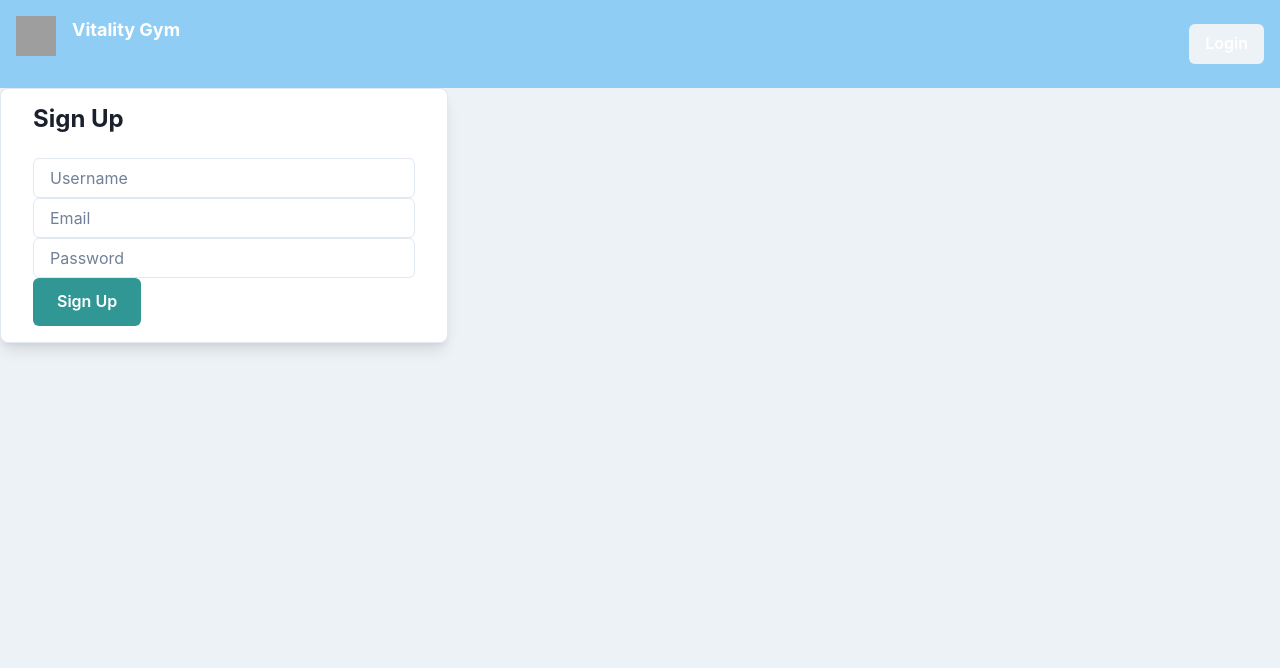
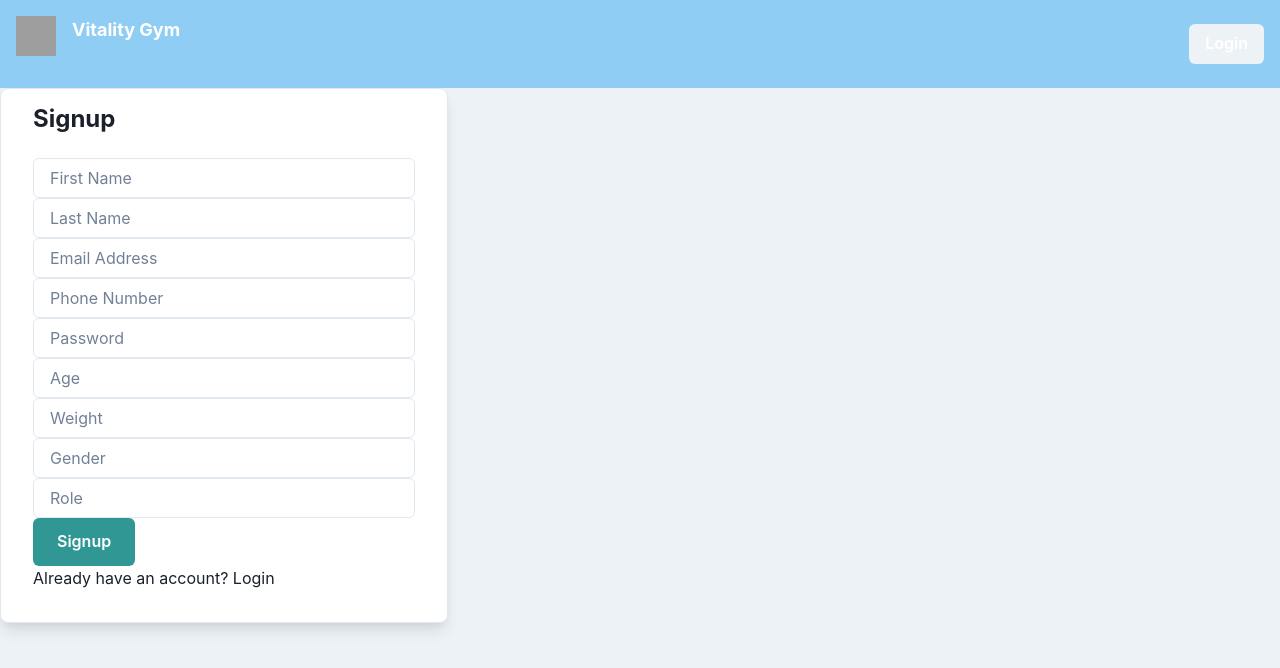
Before and after one commit to wahitom/wor, a React (Create React App) app: page /signup in a window 1280 px wide. Shown: the top 668 px of the page. Built offline with nearby package versions, Linux system fonts and the light colour scheme; grey boxes are pictures that could not be loaded.

Commit message:
Added signup functionality

```diff
--- a/src/pages/Signup.js
+++ b/src/pages/Signup.js
@@ -1,38 +1,90 @@
-import React, { useState } from 'react';
+// Import necessary libraries and components
+import React, { useContext } from "react";
 import {
   ChakraProvider,
+  Box,
   CSSReset,
-  Box,
   Input,
   Stack,
   Button,
   Heading,
-} from '@chakra-ui/react';
+} from "@chakra-ui/react";
+import { Link as RouterLink } from "react-router-dom";
+import { useFormik } from "formik";
+import * as Yup from "yup";
+import toast from "react-hot-toast";
+import { useNavigate } from "react-router-dom";
+import { AuthContext } from "../context/AuthContext";
+import { api } from "../utils/utils";
 
 function Signup() {
-  // State variables to track the sign-up information
-  const [username, setUsername] = useState('');
-  const [email, setEmail] = useState('');
-  const [password, setPassword] = useState('');
+  const navigate = useNavigate();
+  const { setIsAuthenticated } = useContext(AuthContext);
 
-  // Function to handle form submission
-  function handleSignup(e) {
-    e.preventDefault();
-    // TODO: Send a request to the sign-up API with username, email, and password.
-    // Handle the response accordingly, e.g., display an error message or redirect on success.
-  }
+  const formik = useFormik({
+    validationSchema: Yup.object().shape({
+      first_name: Yup.string().required("First Name is required"),
+      last_name: Yup.string().required("Last Name is required"),
+      email: Yup.string()
+        .email("Enter a valid email address")
+        .required("Email address is required"),
+      phone: Yup.number().required("Phone number is required"),
+      password: Yup.string().required("Password is required"),
+      age: Yup.number().required("Age is required"),
+      weight: Yup.number().required("Weight is required"),
+      gender: Yup.string().required("Gender is required"),
+      role: Yup.string().required("Role is required"),
+    }),
+    initialValues: {
+      first_name: "",
+      last_name: "",
+      email: "",
+      phone: "",
+      password: "",
+      age: "",
+      weight: "",
+      gender: "",
+      role: "",
+    },
+    onSubmit: async (values, { resetForm }) => {
+      try {
+        const res = await api.post("users", values);
+        console.log(res);
+
+        toast.success(res.data.message);
+
+        // Reset the form if successful
+        resetForm();
+
+        // Store details inside localStorage
+        localStorage.setItem("session", JSON.stringify(res.data));
+        setIsAuthenticated(true);
+
+        // Navigate user to homepage
+        navigate("/");
+
+        // Persist user
+      } catch (error) {
+        const data = error.response.data;
+
+        toast.error(data.message);
+
+        console.log("Unable to sign up");
+      }
+    },
+  });
 
   return (
     <ChakraProvider>
       {/* Reset default styles for consistent styling */}
       <CSSReset />
-      {/* Main container for centering the sign-up form */}
+      {/* Main container for centering the signup form */}
       <Box
         minH="100vh"
         d="flex"
         alignItems="center"
         justifyContent="center"
-        bg="gray.100" // Background color
+        bg="gray.100"
       >
         {/* Form container with border, padding, and shadow */}
         <Box
@@ -41,37 +93,129 @@ function Signup() {
           width="md"
           borderRadius={8}
           boxShadow="lg"
-          bg="white" // Background color
+          bg="white"
         >
           {/* Form content */}
           <Box p={4}>
             {/* Stack for organizing child components with spacing */}
             <Stack spacing={4}>
-              {/* Heading for the sign-up form */}
-              <Heading fontSize="2xl">Sign Up</Heading>
+              {/* Heading for the signup form */}
+              <Heading fontSize="2xl">Signup</Heading>
+
               {/* Form with input fields and submit button */}
-              <form onSubmit={handleSignup}>
-                {/* Input for username */}
+              <form onSubmit={formik.handleSubmit}>
+                {/* Input for first name */}
                 <Input
-                  type="text"
-                  placeholder="Username"
-                  value={username}
-                  onChange={(e) => setUsername(e.target.value)}
+                  margin="normal"
+                  required
+                  id="first_name"
+                  placeholder="First Name"
+                  name="first_name"
+                  onChange={formik.handleChange}
+                  onBlur={formik.onBlur}
+                  value={formik.values.first_name}
                 />
+
+                {/* Input for last name */}
+                <Input
+                  margin="normal"
+                  required
+                  id="last_name"
+                  placeholder="Last Name"
+                  name="last_name"
+                  onChange={formik.handleChange}
+                  onBlur={formik.onBlur}
+                  value={formik.values.last_name}
+                />
+
                 {/* Input for email */}
                 <Input
-                  type="email"
-                  placeholder="Email"
-                  value={email}
-                  onChange={(e) => setEmail(e.target.value)}
+                  margin="normal"
+                  required
+                  id="email"
+                  placeholder="Email Address"
+                  name="email"
+                  onChange={formik.handleChange}
+                  onBlur={formik.onBlur}
+                  value={formik.values.email}
                 />
+
+                {/* Input for phone */}
+                <Input
+                  margin="normal"
+                  required
+                  id="phone"
+                  placeholder="Phone Number"
+                  name="phone"
+                  type="tel"
+                  onChange={formik.handleChange}
+                  onBlur={formik.onBlur}
+                  value={formik.values.phone}
+                />
+
                 {/* Input for password */}
                 <Input
+                  margin="normal"
+                  required
+                  id="password"
+                  placeholder="Password"
                   type="password"
-                  placeholder="Password"
-                  value={password}
-                  onChange={(e) => setPassword(e.target.value)}
+                  name="password"
+                  onChange={formik.handleChange}
+                  onBlur={formik.onBlur}
+                  value={formik.values.password}
                 />
+
+                {/* Input for age */}
+                <Input
+                  margin="normal"
+                  required
+                  id="age"
+                  placeholder="Age"
+                  type="number"
+                  name="age"
+                  onChange={formik.handleChange}
+                  onBlur={formik.onBlur}
+                  value={formik.values.age}
+                />
+
+                {/* Input for weight */}
+                <Input
+                  margin="normal"
+                  required
+                  id="weight"
+                  placeholder="Weight"
+                  type="number"
+                  name="weight"
+                  onChange={formik.handleChange}
+                  onBlur={formik.onBlur}
+                  value={formik.values.weight}
+                />
+
+                {/* Input for gender */}
+                <Input
+                  margin="normal"
+                  required
+                  id="gender"
+                  placeholder="Gender"
+                  name="gender"
+                  onChange={formik.handleChange}
+                  onBlur={formik.onBlur}
+                  value={formik.values.gender}
+                />
+
+                {/* Input for role */}
+                <Input
+                  margin="normal"
+                  required
+                  id="role"
+                  placeholder="Role"
+                  name="role"
+                  onChange={formik.handleChange}
+                  onBlur={formik.onBlur}
+                  value={formik.values.role}
+                />
+
                 {/* Button for submitting the form */}
                 <Button
                   type="submit"
@@ -79,8 +223,14 @@ function Signup() {
                   size="lg"
                   fontSize="md"
                 >
-                  Sign Up
+                  Signup
                 </Button>
+
+                {/* Link to login */}
+                <p>
+                  Already have an account?{" "}
+                  <RouterLink to="/login">Login</RouterLink>
+                </p>
               </form>
             </Stack>
           </Box>
```
